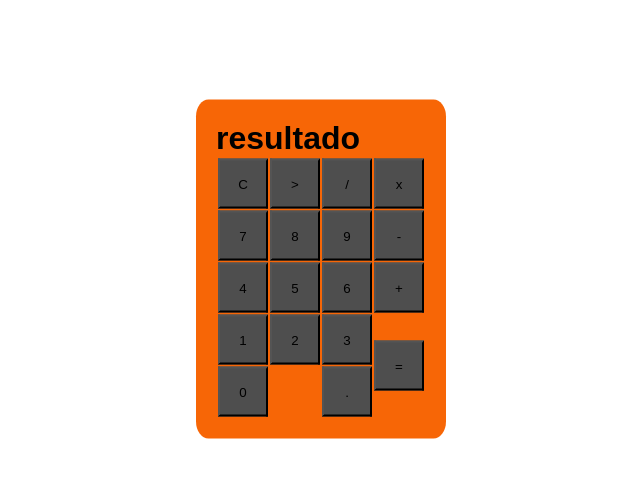
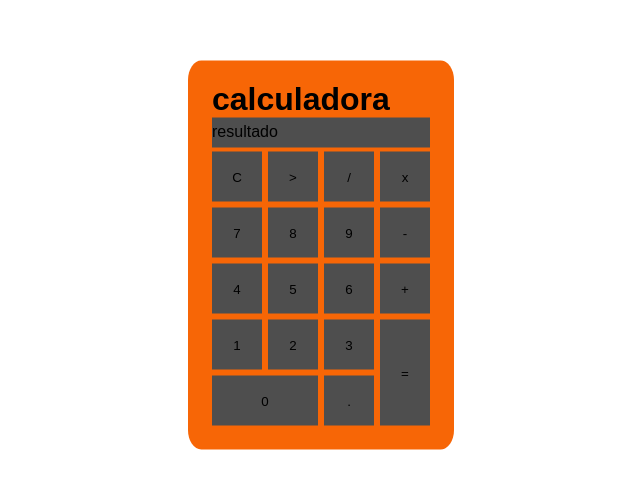
Before and after one commit to HenriqueDev025/Calculadora-1.0, a plain HTML site: page index.html in a window 1280 px wide. Shown: the part 262-750 px from the top of the page, without its empty margins (319-959 px from the left). Drawn offline with Linux system fonts and the light colour scheme.

Commit message:
Atualização 3.0

```diff
--- a/index.html
+++ b/index.html
@@ -11,7 +11,8 @@
 <body>
     <div class="fundo">
         <div class="calculadora">
-            <h1>resultado</h1>
+            <h1>calculadora</h1>
+            <p id="resultado">resultado</p>
             <table>
                 <tr>
                     <td><button class="botão">C</button></td>
@@ -35,10 +36,10 @@
                     <td><button class="botão">1</button></td>
                     <td><button class="botão">2</button></td>
                     <td><button class="botão">3</button></td>
-                    <td rowspan="2"><button class="botão">=</button></td>
+                    <td rowspan="2"><button class="botão" style="height: 106px;">=</button></td>
                 </tr>
                 <tr>
-                    <td colspan="2"><button class="botão">0</button></td>
+                    <td colspan="2"><button class="botão" style="width: 106px;">0</button></td>
                     <td><button class="botão">.</button></td>
                 </tr>
             </table>
--- a/style.css
+++ b/style.css
@@ -1,6 +1,7 @@
 *{
     margin: 0;
     padding: 0;
+    border: none;
 }
 .fundo{
     background-color: gainsboro;
@@ -11,17 +12,28 @@
 .calculadora{
     position: absolute;
     background-color: rgb(247, 102, 6);
-    margin-top: 15%;
+    margin-top: 10%;
     margin-left: 50%;
     transform:translate( -50%, 50%);
     border-radius: 5%;
     padding: 20px;
 }
+h1, p{
+    margin-left: 4px;
+}
 .botão{
     background-color: rgb(78, 78, 78);
     height: 50px;
     width: 50px;
+    cursor: pointer;
+    margin: 2px;
 }
 .botão:hover{
     background-color: darkorange;
 }
+#resultado{
+    background-color: rgb(78, 78, 78);
+    width: 218px;
+    height: 25px;
+    padding-top: 5px;
+}
```
